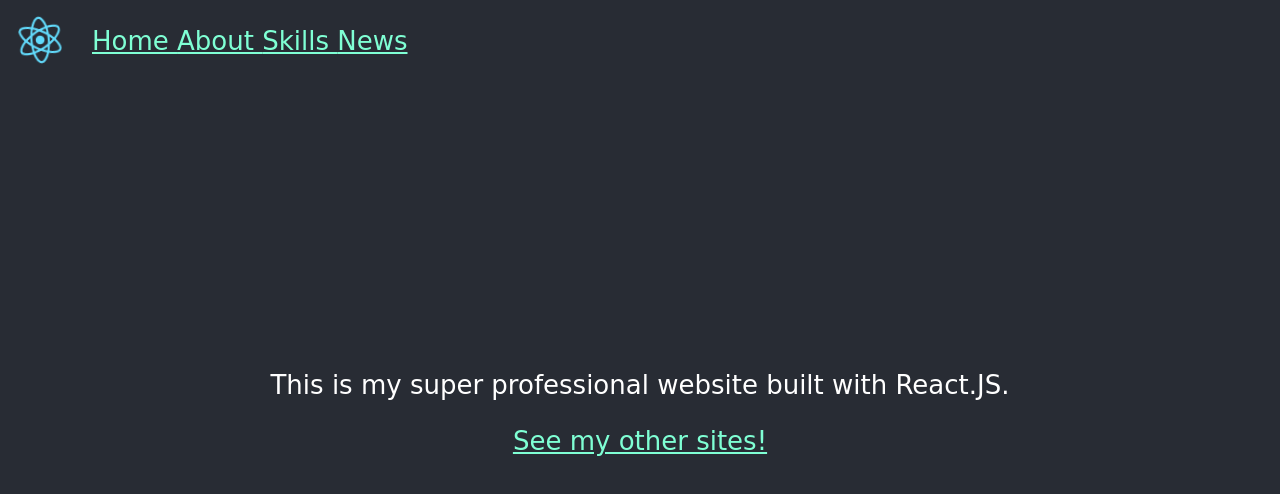
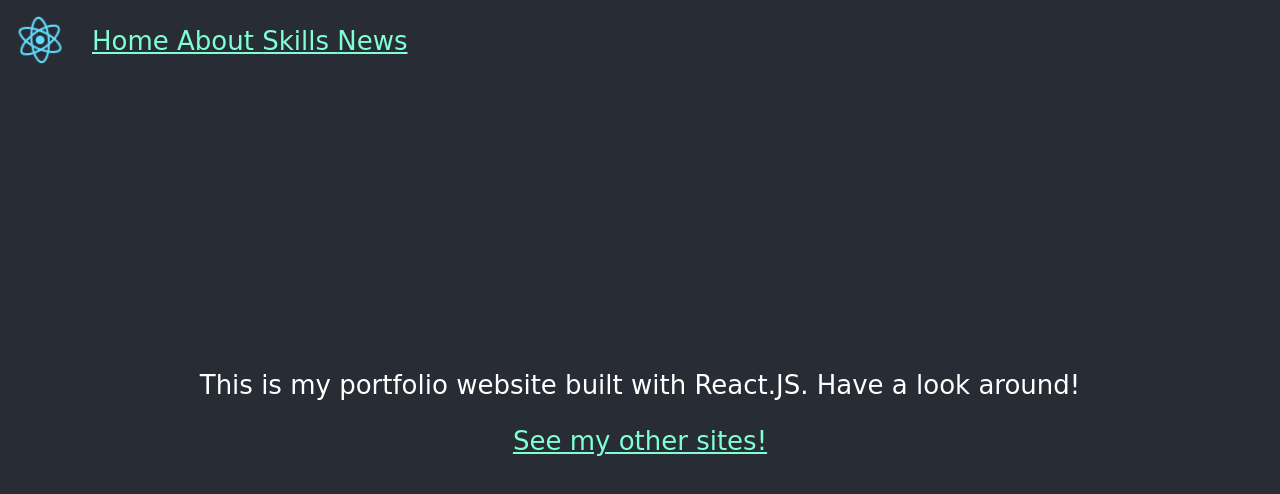
Before and after one commit to Shtoner/ReactPortfolio, a React (Create React App) app: page / in a window 1280 px wide. Shown: the top 494 px of the page. Built offline with nearby package versions, Linux system fonts and the light colour scheme.

Commit message:
Update App.js

```diff
--- a/src/App.js
+++ b/src/App.js
@@ -64,7 +64,7 @@ const Home= ()=>(
 
 <header className="App-header">
   <p>
-  This is my super professional website built with React.JS.
+  This is my portfolio website built with React.JS. Have a look around!
   </p>
   <a
     className="App-link"
```
